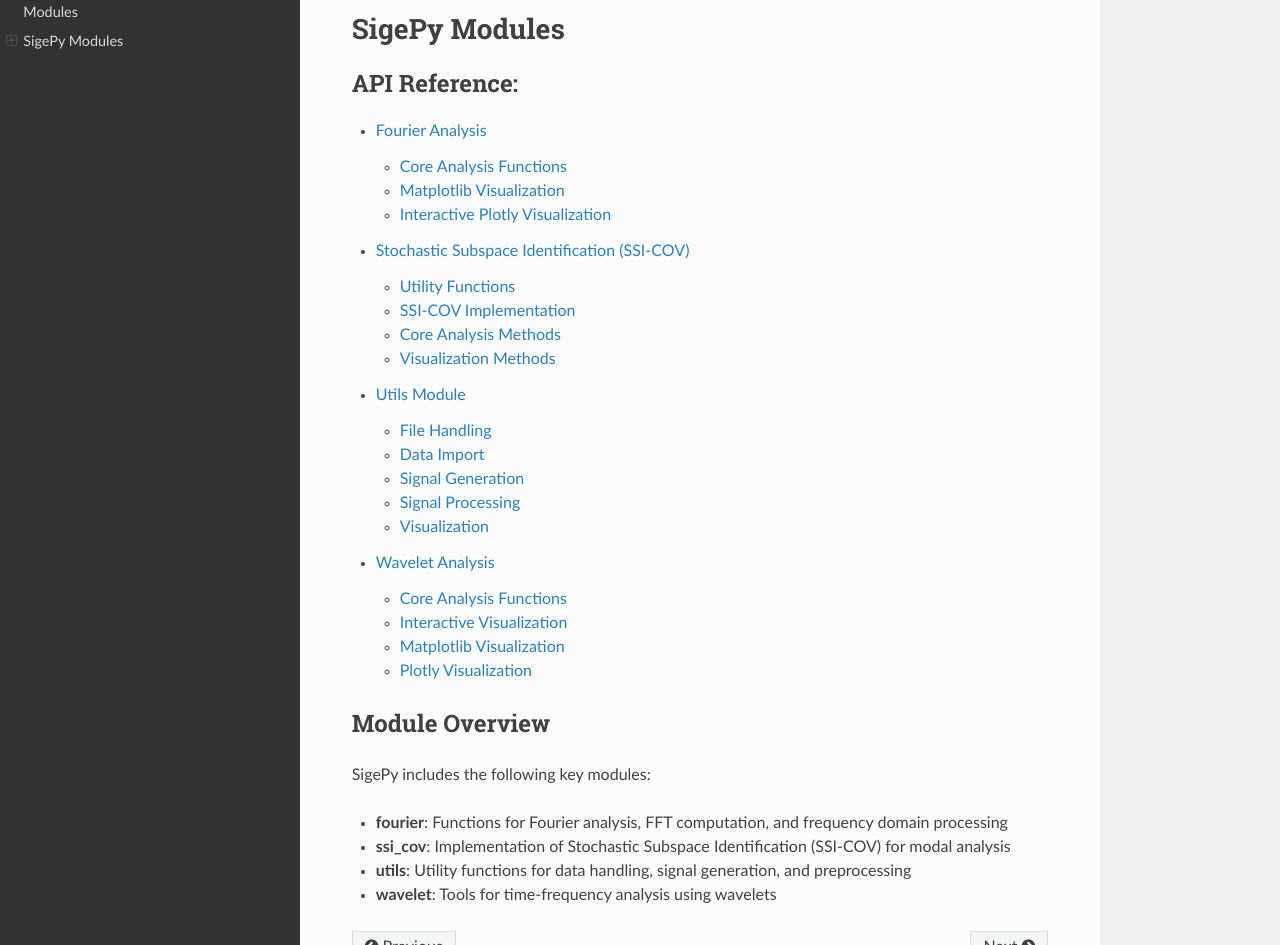
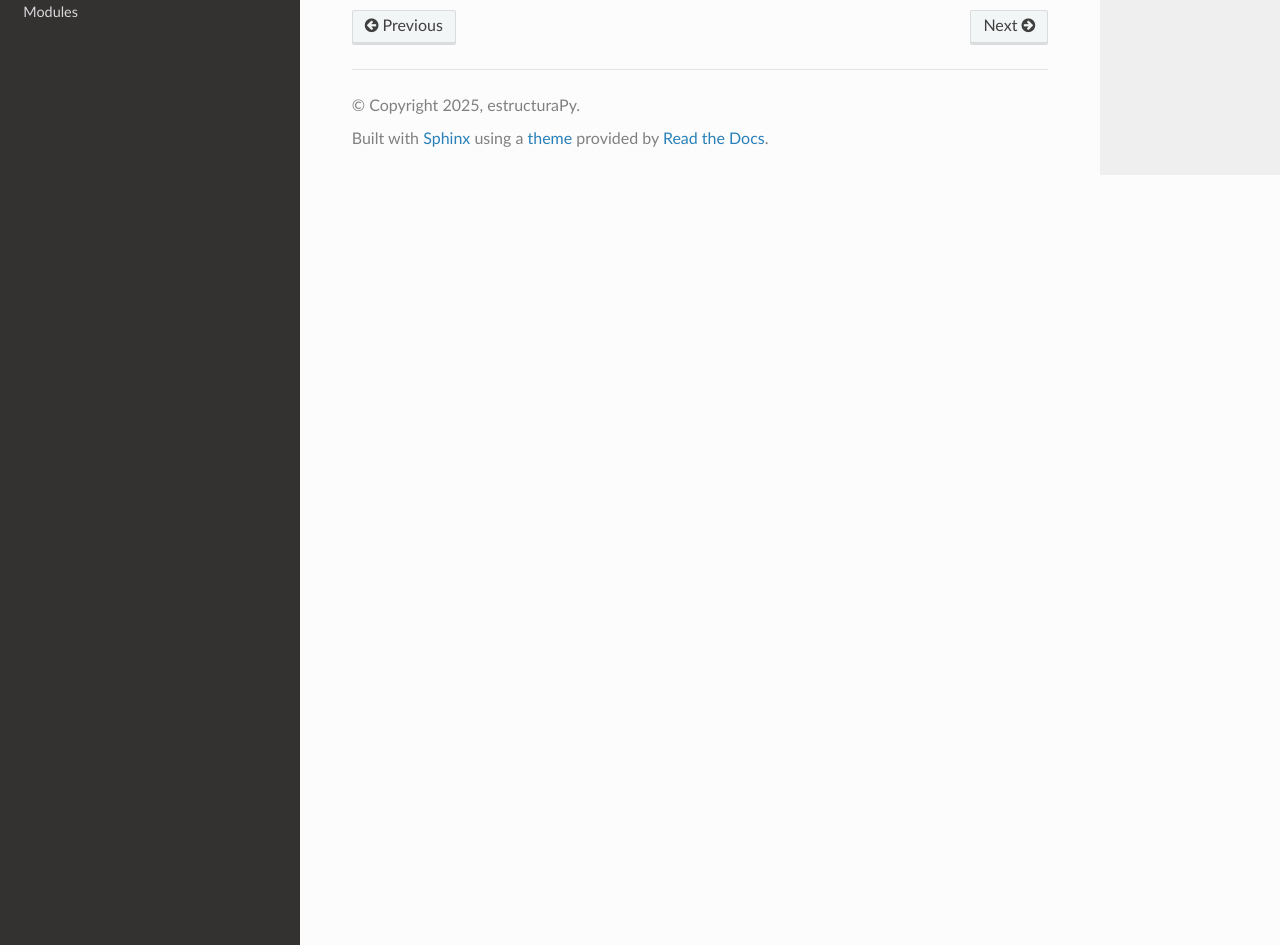
Before and after one commit to estructuraPy/sigepy, a Sphinx documentation site: the page built from docs/source/modules.rst, in a window 1280 px wide and 1400 px high, scrolled down 1104 px. Shown: the part 455-1400 px from the top of the window. Built offline with Sphinx 7.4.7 and the Read the Docs theme 3.1.0, drawn with Linux system fonts in a browser that asks for light colours.

Commit message:
Update modules.rst

```diff
--- a/docs/source/modules.rst
+++ b/docs/source/modules.rst
@@ -33,25 +33,3 @@ Modules
 
 .. automodule:: sigepy.utils
     :members:
-
-SigePy Modules
-=============
-
-.. toctree::
-   :maxdepth: 2
-   :caption: API Reference:
-
-   modules/fourier
-   modules/ssi_cov
-   modules/utils
-   modules/wavelet
-
-Module Overview
--------------
-
-SigePy includes the following key modules:
-
-* **fourier**: Functions for Fourier analysis, FFT computation, and frequency domain processing
-* **ssi_cov**: Implementation of Stochastic Subspace Identification (SSI-COV) for modal analysis
-* **utils**: Utility functions for data handling, signal generation, and preprocessing
-* **wavelet**: Tools for time-frequency analysis using wavelets
```
